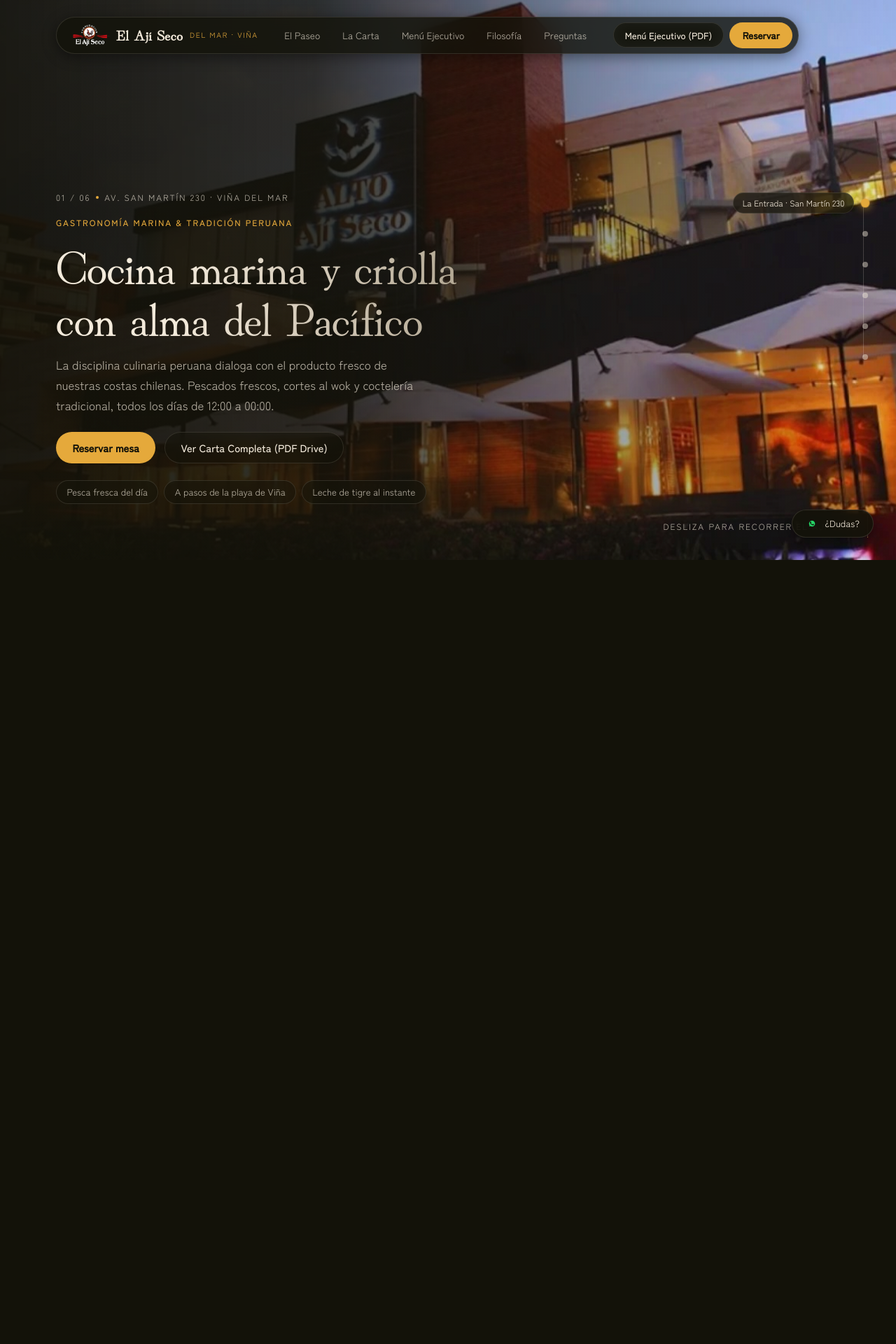
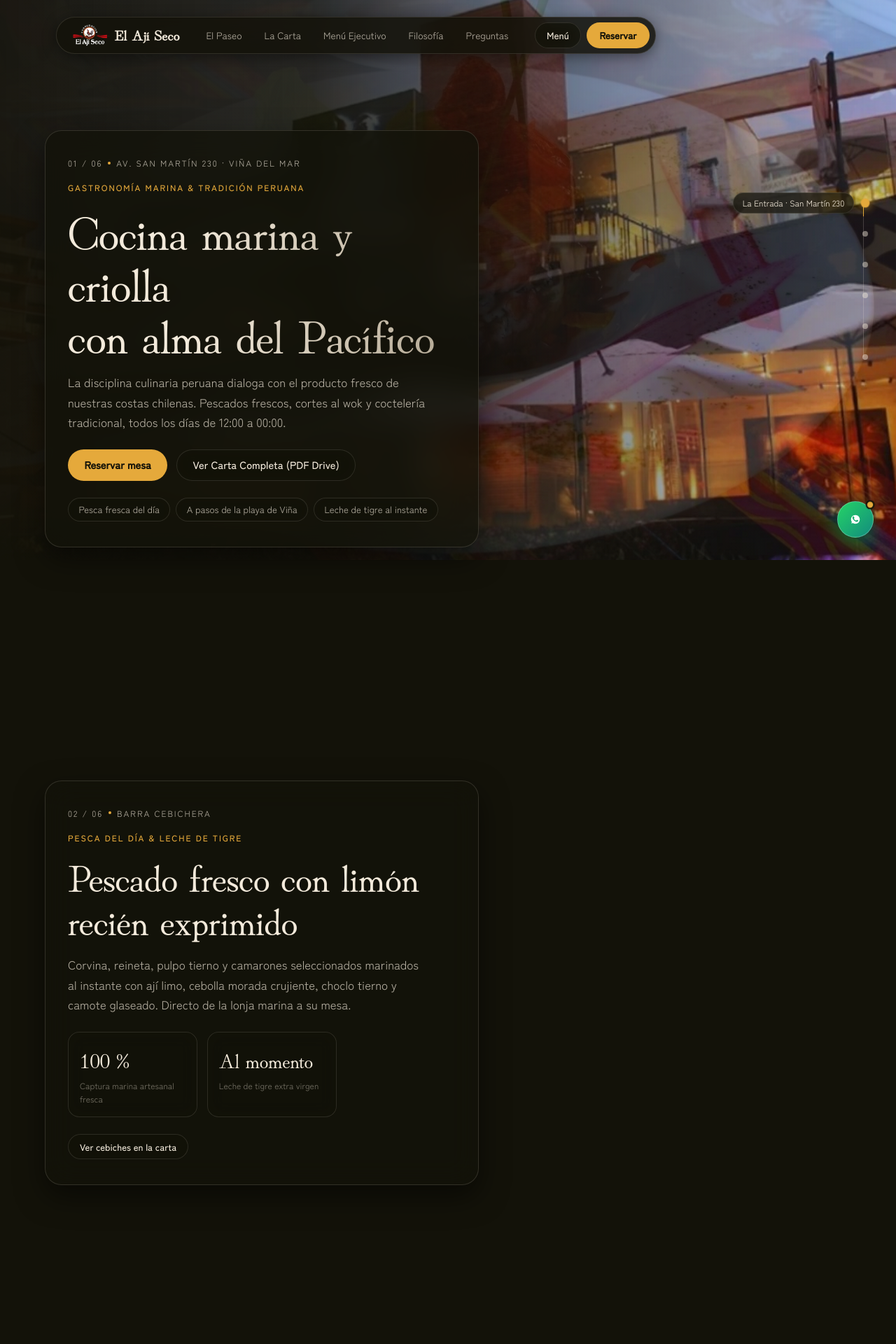
Before and after one commit to MrRegom/ajiseco, a Django app: page / in a window 1280 px wide. Shown: the top 1920 px of the page at 70% size. Run offline with Django 5.2, Linux system fonts and the light colour scheme; data that the repository does not hold is empty; some libraries are stand-ins or nearby versions.

Commit message:
fix(ux): header pill horizontal con Menú, scroll continuo natural y boton whatsapp circular flotante

```diff
--- a/static/css/ajiseco.css
+++ b/static/css/ajiseco.css
@@ -177,12 +177,12 @@ a {
   align-items: center;
   justify-content: space-between;
   width: 100%;
-  max-width: 480px;
+  max-width: 520px;
   gap: 0.5rem;
-  background: rgba(19, 18, 9, 0.78);
+  background: rgba(19, 18, 9, 0.82);
   border: 1px solid var(--color-border);
   border-radius: 9999px;
-  padding: 0.35rem 0.5rem 0.35rem 0.85rem;
+  padding: 0.35rem 0.5rem 0.35rem 0.75rem;
   backdrop-filter: blur(20px);
   -webkit-backdrop-filter: blur(20px);
   box-shadow: 0 4px 20px rgba(0, 0, 0, 0.45);
@@ -202,19 +202,9 @@ a {
   display: flex;
   align-items: center;
   gap: 0.45rem;
-  font-family: var(--font-display);
-  font-size: 1.05rem;
-  letter-spacing: 0.04em;
-  color: var(--color-crema);
+  text-decoration: none;
   white-space: nowrap;
   flex-shrink: 0;
-}
-
-@media (min-width: 768px) {
-  .header-brand {
-    font-size: 1.25rem;
-    gap: 0.6rem;
-  }
 }
 
 .header-brand-logo {
@@ -222,6 +212,7 @@ a {
   width: auto;
   object-fit: contain;
   flex-shrink: 0;
+  display: block;
 }
 
 @media (min-width: 768px) {
@@ -230,24 +221,18 @@ a {
   }
 }
 
-.header-brand-title {
-  white-space: nowrap;
+.header-brand-name {
+  font-family: var(--font-display);
+  font-size: 1.1rem;
   font-weight: 700;
-}
-
-.header-brand-sub {
-  display: none;
-  font-family: var(--font-sans);
-  font-size: 0.65rem;
-  letter-spacing: 0.16em;
-  text-transform: uppercase;
-  color: var(--color-teja);
+  letter-spacing: 0.03em;
+  color: var(--color-crema);
   white-space: nowrap;
 }
 
 @media (min-width: 768px) {
-  .header-brand-sub {
-    display: inline-block;
+  .header-brand-name {
+    font-size: 1.25rem;
   }
 }
 
@@ -290,26 +275,29 @@ a {
   }
 }
 
-/* El botón de PDF se oculta en móviles dentro del pill y se ofrece en el drawer */
-.header-btn-doc {
-  display: none;
-}
-
-@media (min-width: 768px) {
-  .header-btn-doc {
-    display: inline-flex;
-  }
+.header-btn-menu {
+  padding: 0.35rem 0.75rem;
+  min-height: 32px;
+  font-size: 0.78rem;
+  white-space: nowrap;
+  display: inline-flex;
 }
 
 .header-btn-reserve {
   padding: 0.35rem 0.85rem;
-  min-height: 34px;
-  font-size: 0.8rem;
+  min-height: 32px;
+  font-size: 0.78rem;
   font-weight: 600;
   white-space: nowrap;
+  display: inline-flex;
 }
 
 @media (min-width: 768px) {
+  .header-btn-menu {
+    padding: 0.4rem 1rem;
+    min-height: 36px;
+    font-size: 0.85rem;
+  }
   .header-btn-reserve {
     padding: 0.4rem 1.1rem;
     min-height: 36px;
@@ -321,8 +309,8 @@ a {
   display: flex;
   align-items: center;
   justify-content: center;
-  width: 34px;
-  height: 34px;
+  width: 32px;
+  height: 32px;
   border-radius: 50%;
   background: transparent;
   border: none;
@@ -659,73 +647,57 @@ a {
 }
 
 .stop {
-  pointer-events: none;
+  pointer-events: auto;
   display: flex;
-  min-height: 110svh;
+  min-height: 100svh;
   flex-direction: column;
-  justify-content: flex-end;
+  justify-content: center;
+  align-items: flex-start;
+  padding: 5.5rem 1.25rem 3.5rem;
+  box-sizing: border-box;
+}
+
+@media (min-width: 768px) {
+  .stop {
+    padding: 7rem 3rem 4rem;
+  }
 }
 
 @media (min-width: 1024px) {
   .stop {
-    min-height: 175svh;
+    min-height: 115svh;
+    padding: 8rem 4rem 5rem;
   }
 }
 
 .stop-body {
   pointer-events: auto;
-  position: sticky;
-  bottom: 0;
+  position: relative;
   display: flex;
   width: 100%;
-  max-width: 680px;
+  max-width: 620px;
   flex-direction: column;
   align-items: flex-start;
-  padding: 5rem 1.25rem 5.5rem;
+  padding: 1.75rem 1.5rem;
+  background: rgba(19, 18, 9, 0.78);
+  border: 1px solid rgba(243, 234, 219, 0.14);
+  border-radius: 1.25rem;
+  backdrop-filter: blur(20px);
+  -webkit-backdrop-filter: blur(20px);
+  box-shadow: 0 16px 40px rgba(0, 0, 0, 0.5);
+  box-sizing: border-box;
 }
 
 @media (min-width: 768px) {
   .stop-body {
-    padding: 8rem 3rem 4rem;
-  }
-}
-
-@media (min-width: 1024px) {
-  .stop-body {
-    padding: 9rem 4rem 4.5rem;
-    max-width: 740px;
-  }
-}
-
-@media (min-width: 1280px) {
-  .stop-body {
-    padding: 9rem 5rem 5rem;
-    max-width: 820px;
+    padding: 2.25rem 2rem;
+    border-radius: 1.5rem;
   }
 }
 
 .stop-body > * {
-  opacity: 0;
-  transform: translateY(2rem);
-  transition: opacity 700ms var(--ease-fluid), transform 700ms var(--ease-fluid);
-}
-
-.stop.is-current .stop-body > *,
-.stop-body:focus-within > * {
   opacity: 1;
   transform: none;
-  transition-duration: 1000ms;
-}
-
-.stop.is-current .stop-body > :nth-child(2) { transition-delay: 60ms; }
-.stop.is-current .stop-body > :nth-child(3) { transition-delay: 120ms; }
-.stop.is-current .stop-body > :nth-child(4) { transition-delay: 180ms; }
-.stop.is-current .stop-body > :nth-child(5) { transition-delay: 240ms; }
-.stop.is-current .stop-body > :nth-child(6) { transition-delay: 300ms; }
-.stop.is-current .stop-body > :nth-child(7) { transition-delay: 360ms; }
-
-.stop:not(.is-current) .stop-body:not(:focus-within) {
-  pointer-events: none;
 }
 
 .stop-meta {
@@ -1247,7 +1219,7 @@ a {
 }
 
 /* ==========================================================================
-   WHATSAPP CONCIERGE FLOTANTE DISCRETO (SIN TAPAR EL CONTENIDO)
+   WHATSAPP CONCIERGE FLOTANTE DISCRETO (BOTÓN CIRCULAR DE ALTA GAMA)
    ========================================================================== */
 
 .wa-concierge-container {
@@ -1260,43 +1232,66 @@ a {
 @media (max-width: 767px) {
   .wa-concierge-container {
     bottom: 1.25rem;
-    right: 1rem;
+    right: 1.25rem;
   }
 }
 
 .wa-concierge-trigger {
+  position: relative;
   display: flex;
   align-items: center;
-  gap: 0.6rem;
-  background: rgba(19, 18, 9, 0.85);
-  border: 1px solid var(--color-border);
-  border-radius: 9999px;
-  padding: 0.6rem 1.2rem;
-  color: var(--color-crema);
-  font-family: var(--font-sans);
-  font-size: 0.82rem;
+  justify-content: center;
+  width: 52px;
+  height: 52px;
+  border-radius: 50%;
+  background: linear-gradient(135deg, #25D366 0%, #128C7E 100%);
+  border: 1px solid rgba(255, 255, 255, 0.25);
+  color: #ffffff;
   cursor: pointer;
-  box-shadow: 0 4px 20px rgba(0, 0, 0, 0.4);
-  backdrop-filter: blur(16px);
-  -webkit-backdrop-filter: blur(16px);
-  transition: border-color 300ms var(--ease-fluid), transform 300ms var(--ease-fluid);
+  box-shadow: 0 8px 24px rgba(37, 211, 102, 0.4), 0 2px 10px rgba(0, 0, 0, 0.5);
+  transition: transform 300ms cubic-bezier(0.16, 1, 0.3, 1), box-shadow 300ms cubic-bezier(0.16, 1, 0.3, 1);
+  padding: 0;
+}
+
+.wa-concierge-trigger:hover {
+  transform: scale(1.08);
+  box-shadow: 0 12px 32px rgba(37, 211, 102, 0.55), 0 4px 14px rgba(0, 0, 0, 0.6);
+}
+
+.wa-concierge-trigger svg {
+  fill: #ffffff;
+  width: 26px;
+  height: 26px;
+}
+
+.wa-concierge-pulse {
+  position: absolute;
+  top: -2px;
+  right: -2px;
+  width: 12px;
+  height: 12px;
+  border-radius: 50%;
+  background-color: var(--color-teja);
+  border: 2px solid var(--color-bg);
+  box-shadow: 0 0 8px var(--color-teja);
+  animation: waPulse 2.4s infinite;
+}
+
+@keyframes waPulse {
+  0% { transform: scale(0.95); box-shadow: 0 0 0 0 rgba(229, 169, 59, 0.7); }
+  70% { transform: scale(1.1); box-shadow: 0 0 0 8px rgba(229, 169, 59, 0); }
+  100% { transform: scale(0.95); box-shadow: 0 0 0 0 rgba(229, 169, 59, 0); }
 }
 
 @media (max-width: 767px) {
   .wa-concierge-trigger {
-    padding: 0.45rem 0.95rem;
-    font-size: 0.78rem;
-    gap: 0.45rem;
+    width: 48px;
+    height: 48px;
   }
-}
-
-.wa-concierge-trigger:hover {
-  border-color: var(--color-teja);
-  transform: translateY(-2px);
-}
-
-.wa-concierge-trigger svg {
-  fill: #25d366;
+  .wa-concierge-trigger svg {
+    width: 24px;
+    height: 24px;
+  }
 }
 
 .wa-concierge-card {
--- a/static/js/world.js
+++ b/static/js/world.js
@@ -36,9 +36,9 @@
     const last = stops.length - 1;
     const focus = stops.map((stop) => Number(stop.dataset.focus || 50));
 
-    // Cada parada llega cuando su artículo toca el borde superior
+    // Cada parada llega cuando su artículo entra al centro de la pantalla
     const marks = stops.map((stop) =>
-      window.ScrollTrigger.create({ trigger: stop, start: 'top top' })
+      window.ScrollTrigger.create({ trigger: stop, start: 'top center' })
     );
 
     let current = -1;
--- a/templates/base.html
+++ b/templates/base.html
@@ -18,7 +18,7 @@
 
   <!-- Tipografía & Estilos -->
   <link rel="stylesheet" href="https://cdn.jsdelivr.net/npm/lenis@1.1.18/dist/lenis.css">
-  <link rel="stylesheet" href="{% static 'css/ajiseco.css' %}">
+  <link rel="stylesheet" href="{% static 'css/ajiseco.css' %}?v=3.0">
 
   <!-- Schema.org Restaurant -->
   <script type="application/ld+json">
@@ -60,8 +60,7 @@
     <div class="header-pill">
       <a href="#inicio" class="header-brand" aria-label="El Ají Seco del Mar, inicio">
         <img src="{% static 'img/logo-aji-seco.png' %}" alt="El Ají Seco" class="header-brand-logo">
-        <strong class="header-brand-title">El Ají Seco</strong>
-        <span class="header-brand-sub">del Mar · Viña</span>
+        <span class="header-brand-name">El Ají Seco</span>
       </a>
 
       <nav class="header-nav" aria-label="Navegación principal">
@@ -73,8 +72,8 @@
       </nav>
 
       <div class="header-actions">
-        <a href="https://www.elajiseco.cl/wp-content/uploads/2026/01/MENUEJECUTIVO_MEGA_AJISECO_VINA.pdf" target="_blank" rel="noopener noreferrer" class="btn btn-outline btn-sm header-btn-doc">
-          Menú Ejecutivo (PDF)
+        <a href="https://www.elajiseco.cl/wp-content/uploads/2026/01/MENUEJECUTIVO_MEGA_AJISECO_VINA.pdf" target="_blank" rel="noopener noreferrer" class="btn btn-outline btn-sm header-btn-menu" aria-label="Ver Menú">
+          Menú
         </a>
         <a href="#reservar" class="btn btn-primary btn-sm header-btn-reserve">
           Reservar
@@ -180,9 +179,9 @@
       </div>
     </div>
 
-    <button class="wa-concierge-trigger" id="wa-concierge-trigger" aria-label="Abrir asistente de WhatsApp">
-      <svg width="18" height="18" viewBox="0 0 24 24"><path d="M12.031 6.172c-3.181 0-5.767 2.586-5.768 5.766-.001 1.298.38 2.27 1.019 3.287l-.582 2.128 2.182-.573c.978.58 1.911.928 3.145.929 3.178 0 5.767-2.587 5.768-5.766.001-3.187-2.575-5.77-5.764-5.771zm3.392 8.244c-.144.405-.837.774-1.17.824-.312.045-.694.073-2.18-.543-1.895-.788-3.09-2.73-3.184-2.857-.094-.127-.768-1.02-.768-1.947 0-.928.487-1.381.66-1.571.173-.19.378-.238.504-.238.127 0 .253.002.363.007.117.005.273-.044.427.327.16.386.545 1.332.593 1.43.048.098.08.213.016.34-.064.127-.096.206-.19.317-.095.111-.2.247-.286.333-.095.095-.195.198-.084.388.111.19.493.813 1.057 1.316.726.647 1.338.848 1.528.943.19.095.301.079.412-.048.111-.127.476-.554.603-.744.127-.19.253-.159.428-.095.174.063 1.11.523 1.3.618.19.095.317.142.364.222.048.08.048.46-.096.865z"/></svg>
-      <span>¿Dudas?</span>
+    <button class="wa-concierge-trigger" id="wa-concierge-trigger" aria-label="Abrir asistente de WhatsApp y reservas" title="Asistente El Ají Seco">
+      <span class="wa-concierge-pulse" aria-hidden="true"></span>
+      <svg width="24" height="24" viewBox="0 0 24 24"><path d="M12.031 6.172c-3.181 0-5.767 2.586-5.768 5.766-.001 1.298.38 2.27 1.019 3.287l-.582 2.128 2.182-.573c.978.58 1.911.928 3.145.929 3.178 0 5.767-2.587 5.768-5.766.001-3.187-2.575-5.77-5.764-5.771zm3.392 8.244c-.144.405-.837.774-1.17.824-.312.045-.694.073-2.18-.543-1.895-.788-3.09-2.73-3.184-2.857-.094-.127-.768-1.02-.768-1.947 0-.928.487-1.381.66-1.571.173-.19.378-.238.504-.238.127 0 .253.002.363.007.117.005.273-.044.427.327.16.386.545 1.332.593 1.43.048.098.08.213.016.34-.064.127-.096.206-.19.317-.095.111-.2.247-.286.333-.095.095-.195.198-.084.388.111.19.493.813 1.057 1.316.726.647 1.338.848 1.528.943.19.095.301.079.412-.048.111-.127.476-.554.603-.744.127-.19.253-.159.428-.095.174.063 1.11.523 1.3.618.19.095.317.142.364.222.048.08.048.46-.096.865z"/></svg>
     </button>
   </div>
 
@@ -192,9 +191,9 @@
   <script src="https://cdn.jsdelivr.net/npm/gsap@3.12.5/dist/ScrollTrigger.min.js"></script>
 
   <!-- Módulos de la Aplicación -->
-  <script src="{% static 'js/world.js' %}"></script>
-  <script src="{% static 'js/motion.js' %}"></script>
-  <script src="{% static 'js/booking-widget.js' %}"></script>
-  <script src="{% static 'js/whatsapp-bot.js' %}"></script>
+  <script src="{% static 'js/world.js' %}?v=3.0"></script>
+  <script src="{% static 'js/motion.js' %}?v=3.0"></script>
+  <script src="{% static 'js/booking-widget.js' %}?v=3.0"></script>
+  <script src="{% static 'js/whatsapp-bot.js' %}?v=3.0"></script>
 </body>
 </html>
```
Also changed, not shown: index.html (+11 -12 lines).
